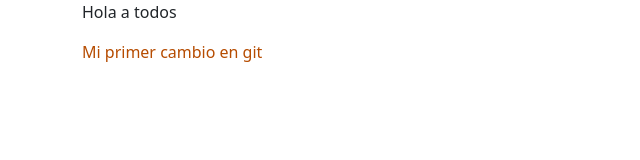
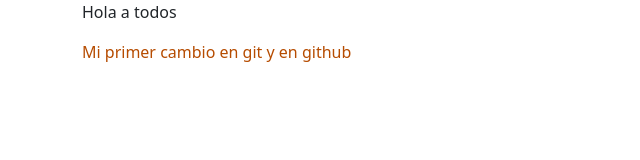
Before and after one commit to Hectorv72/prueba-proyecto, a plain HTML site: page index.html in a window 1280 px wide. Shown: the whole page, without its empty margins (0-640 px from the left). Drawn offline with nearby package versions, Linux system fonts and the light colour scheme.

Commit message:
se agrega un poco mas de mensaje

```diff
--- a/index.html
+++ b/index.html
@@ -18,7 +18,7 @@
   <main class="container">
     <div>
       <p class="text-start">Hola a todos</p>
-      <p class="text-danger">Mi primer cambio en git</p>
+      <p class="text-danger">Mi primer cambio en git y en github</p>
     </div>
   </main>
 </body>
```
